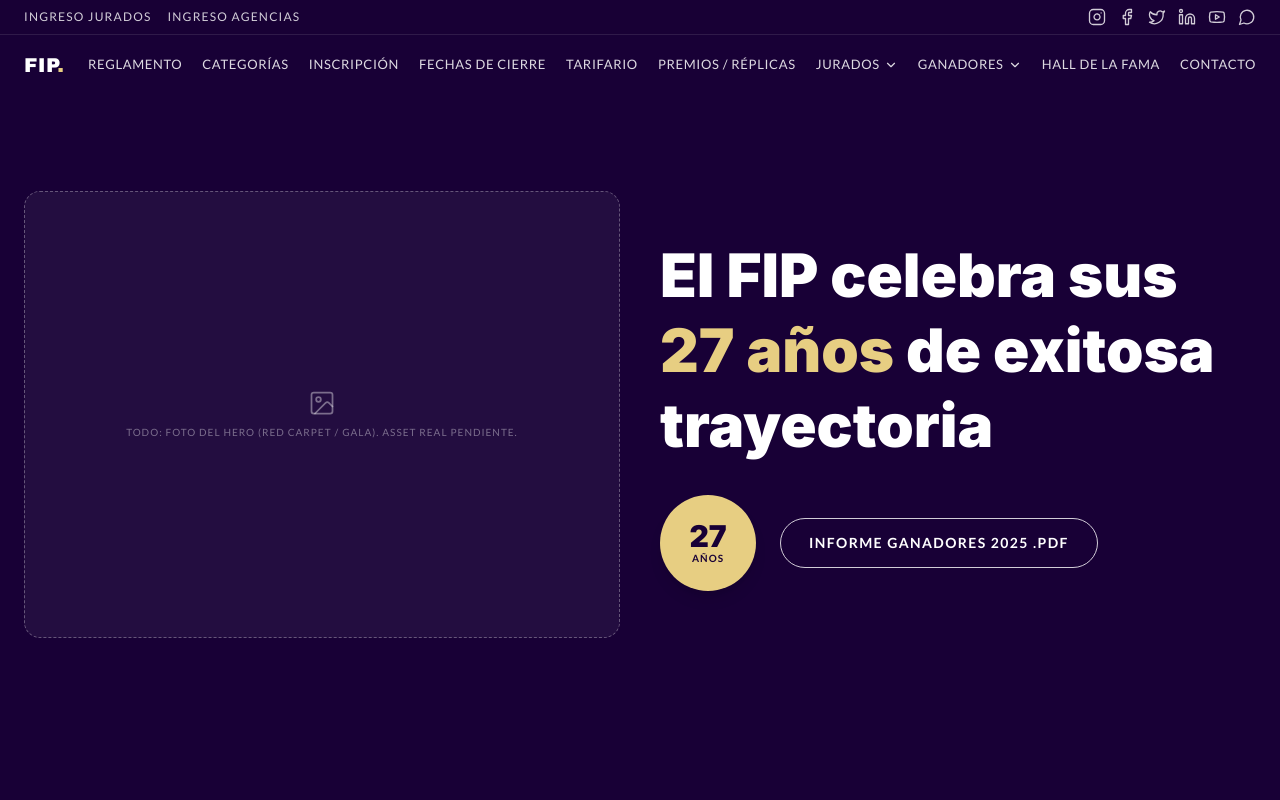
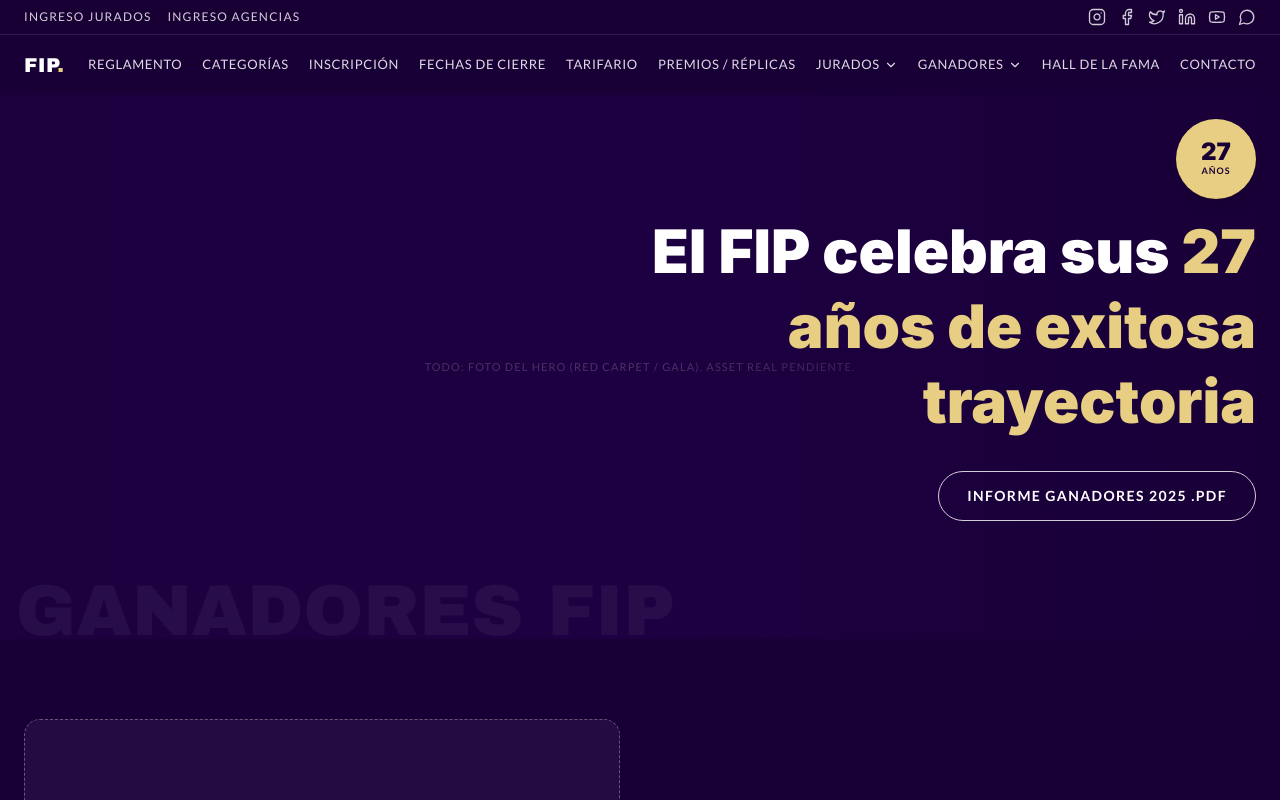
Before and after one commit to alit0/fip, a Next.js app: page / in a window 1280 px wide. Shown: the top 800 px of the page. Built offline with nearby package versions, Linux system fonts and the light colour scheme.

Commit message:
style(home): hero full-bleed fiel al original y foco accesible

```diff
--- a/src/app/globals.css
+++ b/src/app/globals.css
@@ -17,3 +17,11 @@
   background-color: var(--color-fip-gold);
   color: var(--color-fip-purple-900);
 }
+
+/* Accessible keyboard focus baseline for all interactive elements. */
+a:focus-visible,
+button:focus-visible {
+  outline: 2px solid var(--color-fip-gold);
+  outline-offset: 2px;
+  border-radius: 3px;
+}
--- a/src/components/home/Hero.tsx
+++ b/src/components/home/Hero.tsx
@@ -1,37 +1,59 @@
 import Cta from "@/components/shared/Cta";
-import ImagePlaceholder from "@/components/shared/ImagePlaceholder";
 import { home } from "@/mocks";
 
 /** TODO: el "27 años" original es un sello SVG (/images/home/sello-27.svg). Acá se
  *  reemplaza por un badge CSS equivalente hasta tener el asset real. */
 function YearBadge({ number, label }: { number: string; label: string }) {
   return (
-    <div className="flex h-24 w-24 shrink-0 flex-col items-center justify-center rounded-full bg-fip-gold text-fip-purple-900 shadow-lg">
-      <span className="font-title text-3xl font-black leading-none">{number}</span>
-      <span className="text-[10px] font-bold uppercase tracking-widest">{label}</span>
+    <div className="flex h-20 w-20 shrink-0 flex-col items-center justify-center rounded-full bg-fip-gold text-fip-purple-900 shadow-lg">
+      <span className="font-title text-2xl font-black leading-none">{number}</span>
+      <span className="text-[9px] font-bold uppercase tracking-widest">{label}</span>
     </div>
   );
 }
 
+/**
+ * Full-bleed hero banner matching the original composition: background image
+ * (placeholder until the real asset lands), right-aligned overlaid text, "27" sello
+ * top-right, and a faded "GANADORES FIP" watermark.
+ */
 export default function Hero() {
   const { hero } = home;
   return (
-    <section className="bg-fip-purple-900">
-      <div className="mx-auto grid max-w-7xl items-center gap-10 px-6 py-16 md:grid-cols-2 md:py-24">
-        <ImagePlaceholder label={hero.imageTodo} className="aspect-[4/3] w-full" />
-        <div>
+    <section className="relative isolate overflow-hidden bg-fip-purple-900">
+      {/* Background image placeholder + readability gradient */}
+      <div className="absolute inset-0 -z-10 flex items-center justify-center bg-fip-purple-700/40">
+        <span className="px-6 text-center text-[11px] uppercase tracking-widest text-fip-white/25">
+          {hero.imageTodo}
+        </span>
+      </div>
+      <div className="absolute inset-0 -z-10 bg-gradient-to-r from-fip-purple-900/40 via-fip-purple-900/20 to-fip-purple-900/90" />
+
+      {/* Sello top-right */}
+      <div className="absolute right-6 top-6 z-10 hidden md:block">
+        <YearBadge number={hero.badgeNumber} label={hero.badgeLabel} />
+      </div>
+
+      <div className="mx-auto flex min-h-[60vh] max-w-7xl items-center px-6 py-20 md:min-h-[68vh]">
+        <div className="ml-auto max-w-2xl text-center md:text-right">
           <h1 className="font-title text-4xl font-black leading-tight md:text-5xl lg:text-6xl">
             {hero.titleLead}{" "}
-            <span className="text-fip-gold">{hero.highlight}</span> {hero.titleTail}
+            <span className="text-fip-gold">
+              {hero.highlight} {hero.titleTail}
+            </span>
           </h1>
-          <div className="mt-8 flex flex-wrap items-center gap-6">
-            <YearBadge number={hero.badgeNumber} label={hero.badgeLabel} />
+          <div className="mt-8 flex flex-wrap items-center justify-center gap-4 md:justify-end">
             <Cta href={hero.ctaHref} variant="outline" size="lg">
               {hero.ctaLabel}
             </Cta>
           </div>
         </div>
       </div>
+
+      {/* Watermark — TODO: confirmar si es texto fijo o parte del arte del hero */}
+      <span className="pointer-events-none absolute -bottom-2 left-4 select-none font-impact text-5xl uppercase text-fip-white/5 md:text-7xl">
+        Ganadores FIP
+      </span>
     </section>
   );
 }
```
